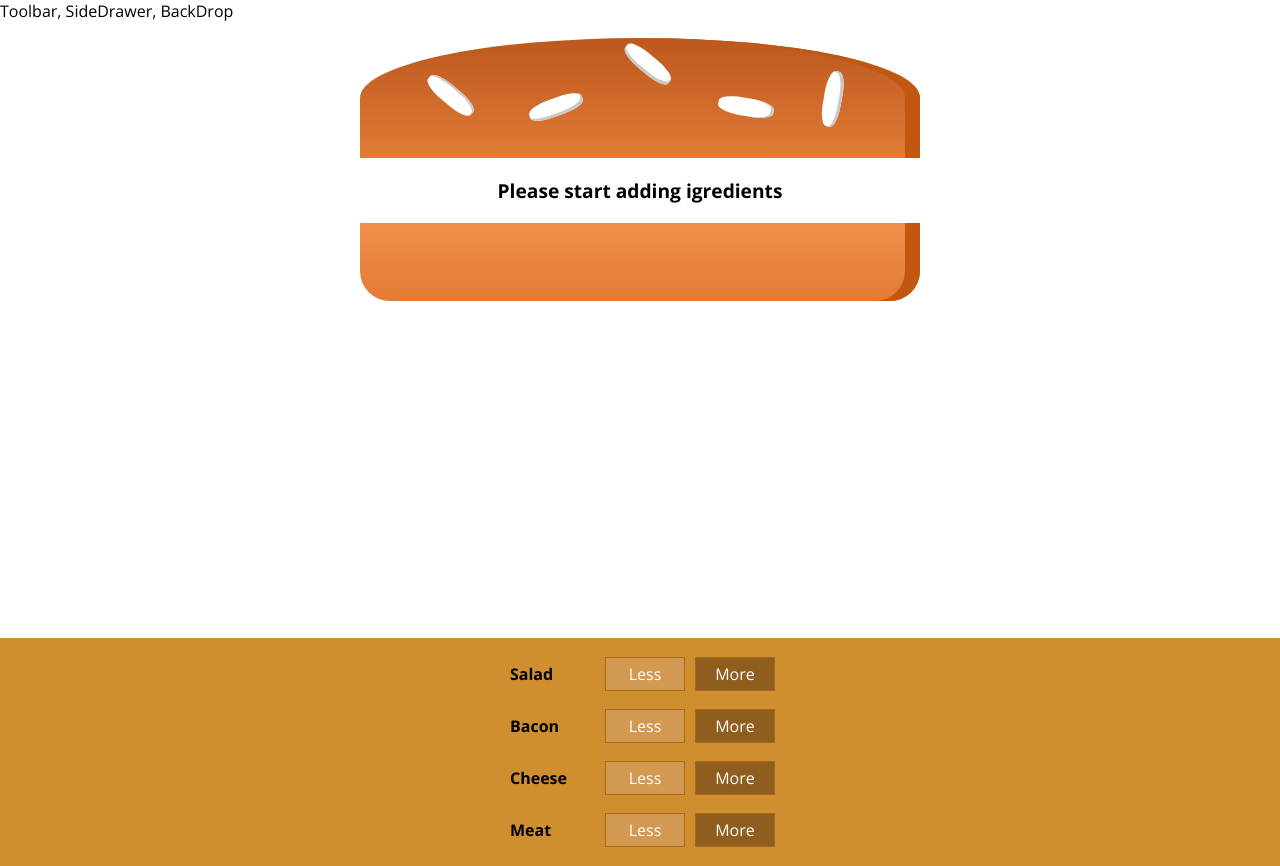
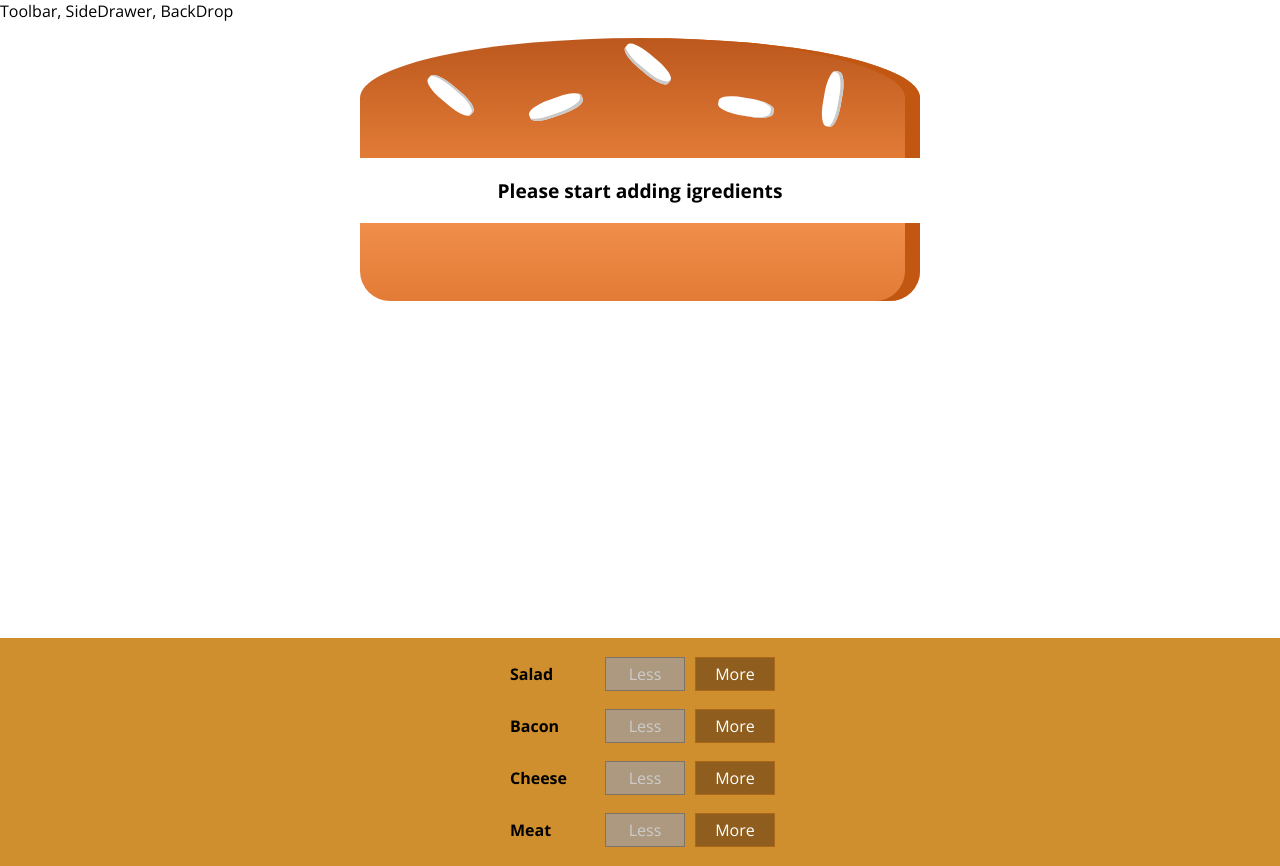
Before and after one commit to wslmacieira/burguer-builder-basic, a React app: page / in a window 1280 px wide. Built offline with nearby package versions, Linux system fonts and the light colour scheme.

Commit message:
Removing Ingredients Safely

```diff
--- a/src/components/BuildControls/BuildControl/BuildControl.js
+++ b/src/components/BuildControls/BuildControl/BuildControl.js
@@ -5,8 +5,13 @@ import classes from './BuildControl.css'
 const BuildControl = (props) => (
   <div className={classes.BuildControl}>
     <div className={classes.Label}>{props.label}</div>
-    <button className={classes.Less}>Less</button>
-    <button className={classes.More} onClick={props.added}>More</button>
+    <button
+    className={classes.Less}
+    onClick={props.removed}
+    disabled={props.disabled}>Less</button>
+    <button
+    className={classes.More}
+    onClick={props.added}>More</button>
   </div>
 )
 
--- a/src/components/BuildControls/BuildControls.js
+++ b/src/components/BuildControls/BuildControls.js
@@ -16,7 +16,9 @@ const BuildControls = (props) => (
       <BuildControl
         key={control.label}
         label={control.label}
-        added={() => props.ingredientAdded(control.type)} />
+        added={() => props.ingredientAdded(control.type)}
+        removed={() => props.ingredientRemoved(control.type)}
+        disabled={props.disabled[control.type]} />
     ))}
   </div>
 );
--- a/src/containers/BurgerBuilder/BurgerBuilder.js
+++ b/src/containers/BurgerBuilder/BurgerBuilder.js
@@ -42,16 +42,37 @@ export default class BurgerBuilder extends Component {
   }
 
   removeIngredientHandler = (type) => {
+    const oldCount = this.state.ingredients[type];
+    if (oldCount <= 0) {
+      return;
+    }
+    const updatedCount = oldCount - 1;
+    const updatedIngredients = {
+      ...this.state.ingredients
+    };
+    updatedIngredients[type] = updatedCount;
+    const priceDeduction = INGREDIENTS_PRICES[type];
+    const oldPrice = this.state.totalPrice;
+    const newPrice = oldPrice - priceDeduction;
+    this.setState({ totalPrice: newPrice, ingredients: updatedIngredients});
 
   }
 
   render() {
+    const disabledInfo = {
+      ...this.state.ingredients
+    };
+    for (let key in disabledInfo) {
+      disabledInfo[key] = disabledInfo[key] <= 0
+    }
     return (
       <div>
         <Aux>
           <Burger ingredients= {this.state.ingredients} />
           <BuildControls
-            ingredientAdded={this.addIngredientHandler} />
+            ingredientAdded={this.addIngredientHandler}
+            ingredientRemoved={this.removeIngredientHandler}
+            disabled={disabledInfo} />
         </Aux>
 
       </div>
```
